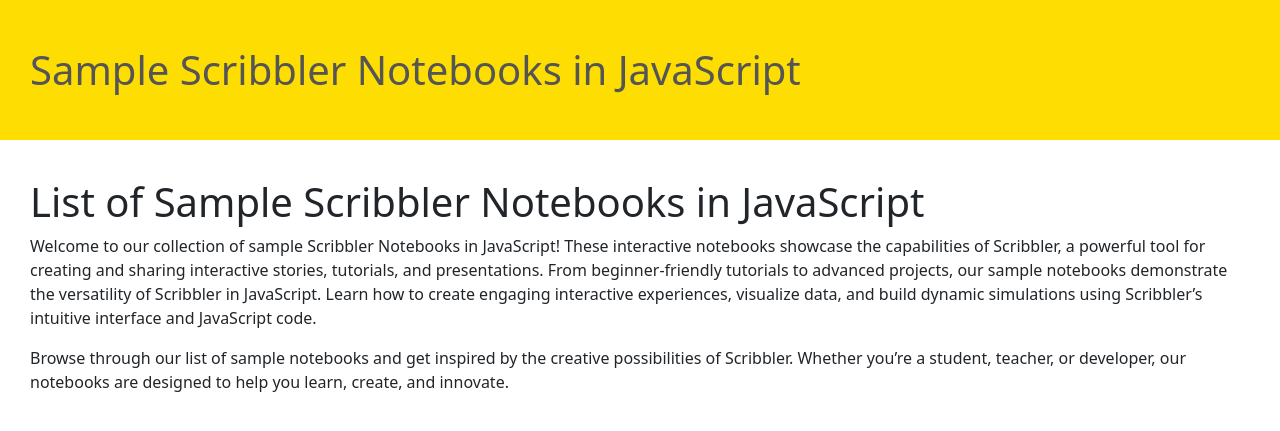
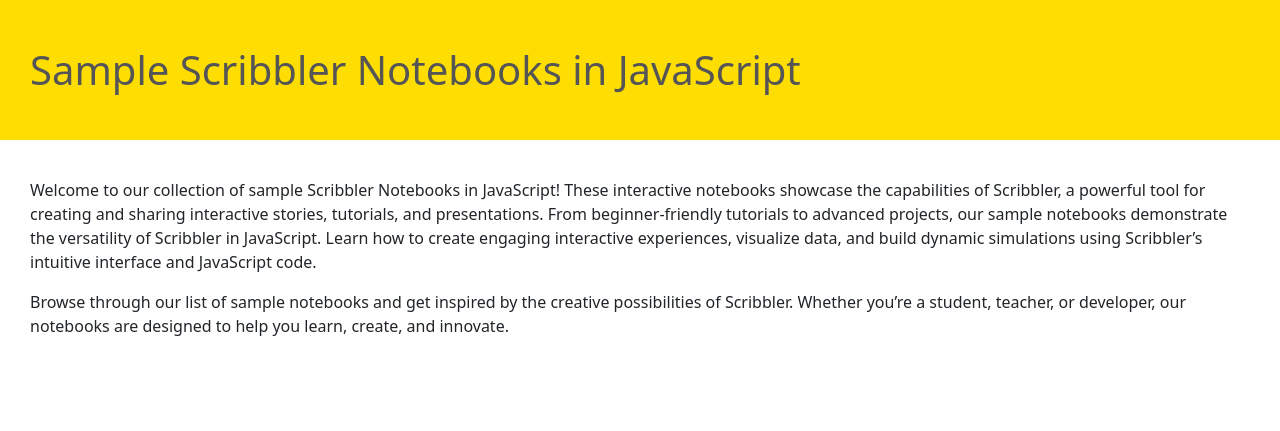
Before and after one commit to gopi-suvanam/scribbler-examples, a Jekyll site: the page built from index2.md, in a window 1280 px wide. Shown: the top 431 px of the page. Built offline with Jekyll 4.4.1, drawn with Linux system fonts in a browser that asks for light colours.

Commit message:
Update index2.md

```diff
--- a/index2.md
+++ b/index2.md
@@ -3,7 +3,6 @@
 title: Sample Scribbler Notebooks in JavaScript
 description:
 ---
-# List of Sample Scribbler Notebooks in JavaScript
 
 
 
```
